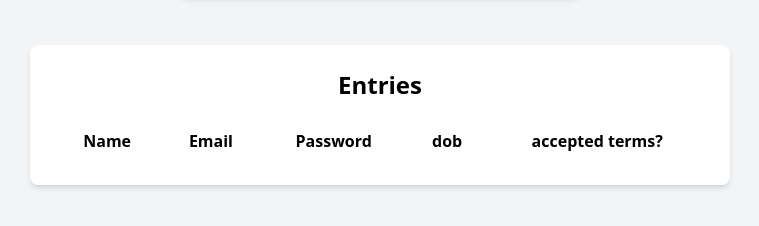
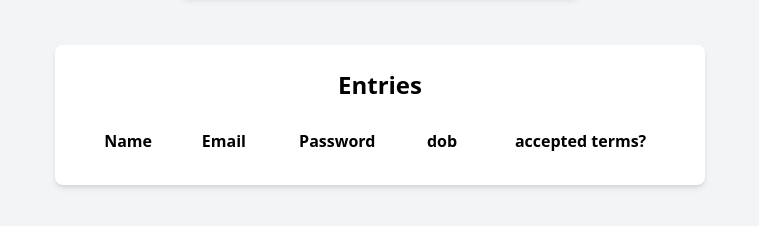
Before and after one commit to RidamMishra/wd101, a plain HTML site: page index.html in a window 1280 px wide. Shown: the part 482-708 px from the top of the page, without its empty margins (260-1019 px from the left). Drawn offline with nearby package versions, Linux system fonts and the light colour scheme.

Commit message:
Update index.html

```diff
--- a/index.html
+++ b/index.html
@@ -49,7 +49,7 @@
         </form>
     </div>
     <br><br>
-    <div class="bg-white p-6 rounded-lg shadow-md w-[700px]">
+    <div class="bg-white p-6 rounded-lg shadow-md w-[650px]">
         <h2 class="text-2xl mb-5 font-bold text-center">Entries</h2>
         <table id="entriesTable" class="border-collapse w-full">
             <thead>
```
